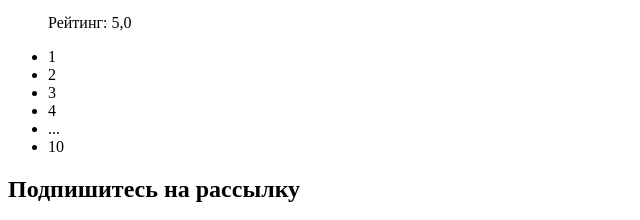
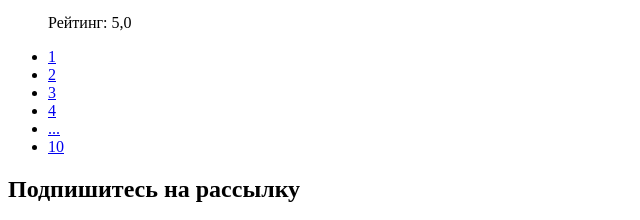
Before and after one commit to htmlacademy-htmlcss/2214357-sedona-2, a plain HTML site: page catalog.html in a window 1280 px wide. Shown: the part 2348-2568 px from the top of the page, 0-640 px from the left. Drawn offline with Linux system fonts and the light colour scheme.

Commit message:
внёс правки

```diff
--- a/catalog.html
+++ b/catalog.html
@@ -186,12 +186,24 @@
       </li>
      </ul>
      <ul class="catalog-pagination-list">
-      <li class="catalog-pagination-item current-item">1</li>
-      <li class="catalog-pagination-item">2</li>
-      <li class="catalog-pagination-item">3</li>
-      <li class="catalog-pagination-item">4</li>
-      <li class="catalog-pagination-item">...</li>
-      <li class="catalog-pagination-item">10</li>
+      <li class="catalog-pagination-item">
+        <a class="catalog-pagination-link" href="#">1</a>
+      </li>
+      <li class="catalog-pagination-item">
+        <a class="catalog-pagination-link" href="#">2</a>
+      </li>
+      <li class="catalog-pagination-item">
+        <a class="catalog-pagination-link" href="#">3</a>
+      </li>
+      <li class="catalog-pagination-item">
+        <a class="catalog-pagination-link" href="#">4</a>
+      </li>
+      <li class="catalog-pagination-item">
+        <a class="catalog-pagination-link" href="#">...</a>
+      </li>
+      <li class="catalog-pagination-item">
+        <a class="catalog-pagination-link" href="#">10</a>
+      </li>
      </ul>
     </section>
     <section class="subscription" data-test="subscribe">
```
